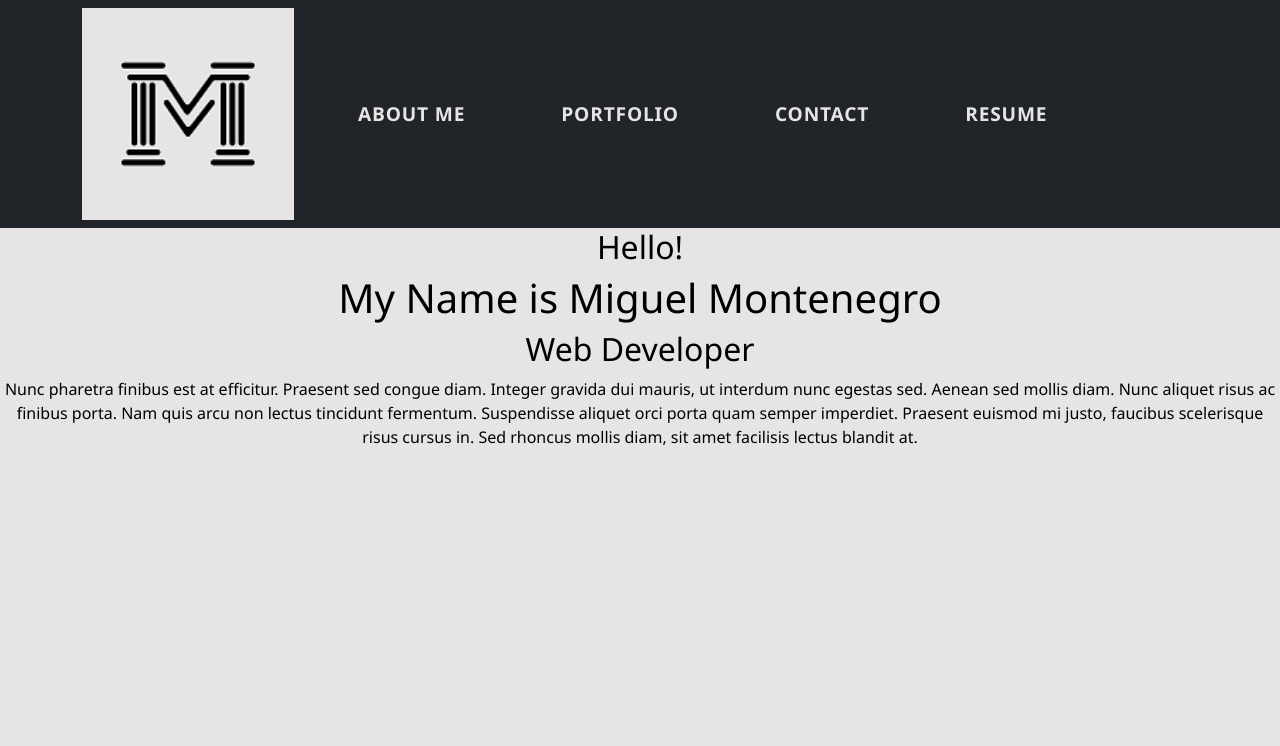
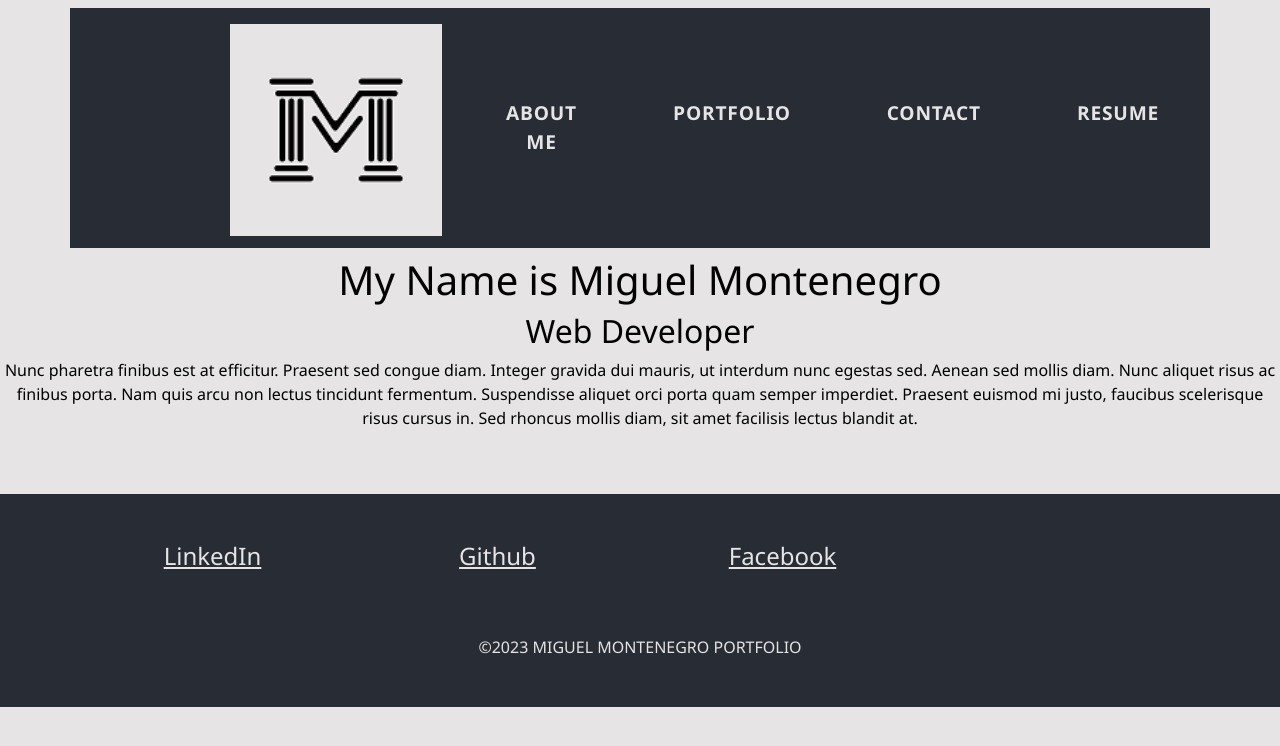
Before and after one commit to Darkunitx/miggs-react-portfolio, a React (Create React App) app: page / in a window 1280 px wide. Shown: the top 746 px of the page. Built offline with nearby package versions, Linux system fonts and the light colour scheme.

Commit message:
finished footer

```diff
--- a/package.json
+++ b/package.json
@@ -4,6 +4,9 @@
   "version": "0.1.0",
   "private": true,
   "dependencies": {
+    "@fortawesome/fontawesome-svg-core": "^6.3.0",
+    "@fortawesome/free-solid-svg-icons": "^6.3.0",
+    "@fortawesome/react-fontawesome": "^0.2.0",
     "@testing-library/jest-dom": "^5.16.4",
     "@testing-library/react": "^11.1.0",
     "@testing-library/user-event": "^13.5.0",
@@ -13,6 +16,7 @@
     "react-bootstrap": "^2.7.2",
     "react-dom": "^17.0.2",
     "react-scripts": "5.0.1",
+    "styled-components": "^5.3.9",
     "web-vitals": "^2.1.4"
   },
   "scripts": {
--- a/public/index.html
+++ b/public/index.html
@@ -39,5 +39,8 @@
       To begin the development, run `npm start` or `yarn start`.
       To create a production bundle, use `npm run build` or `yarn build`.
     -->
+    <script src="https://code.jquery.com/jquery-3.2.1.slim.min.js" integrity="sha384-KJ3o2DKtIkvYIK3UENzmM7KCkRr/rE9/Qpg6aAZGJwFDMVNA/GpGFF93hXpG5KkN" crossorigin="anonymous"></script>
+    <script src="https://cdn.jsdelivr.net/npm/popper.js@1.12.9/dist/umd/popper.min.js" integrity="sha384-ApNbgh9B+Y1QKtv3Rn7W3mgPxhU9K/ScQsAP7hUibX39j7fakFPskvXusvfa0b4Q" crossorigin="anonymous"></script>
+    <script src="https://cdn.jsdelivr.net/npm/bootstrap@4.0.0/dist/js/bootstrap.min.js" integrity="sha384-JZR6Spejh4U02d8jOt6vLEHfe/JQGiRRSQQxSfFWpi1MquVdAyjUar5+76PVCmYl" crossorigin="anonymous"></script>
   </body>
 </html>
--- a/src/App.css
+++ b/src/App.css
@@ -1,3 +1,13 @@
+:root {
+  --primary-color: #e6e4e4;
+  --secondary-color: #282c34;
+  --tertiary-color: #61dafb;
+  --quaternary-color: #2f94ad;
+  --fifth-color: #2517f0;
+  --sixth-color: #000000;
+  --seventh-color: #098b1f;
+}
+
 body {
   font-weight: 400;
   overflow-x: hidden;
@@ -5,13 +15,6 @@ body {
   background-color: #e6e4e4 !important;
   color: #000000 !important;
   font-family: 'Segoe UI', Tahoma, Geneva, Verdana, sans-serif!important;
-}
-
-:root {
-  --primary-color: #e6e4e4;
-  --secondary-color: #282c34;
-  --tertiary-color: #61dafb;
-  --quaternary-color: #000000;
 }
 
 .App {
@@ -37,13 +40,16 @@ nav ul li {
   margin-left: 1rem;
   margin-right: 1rem;
   color: var(--primary-color) !important;
+}
 
+.navbar-nav > li > a:hover {
+  color: var(--quaternary-color) !important;
 }
 
 .navbar-brand {
   max-width: 13.25rem;
   padding: 0 !important;
-  height: auto;
+  height: 13rem !important;
 }
 
 .logo {
--- a/src/App.js
+++ b/src/App.js
@@ -1,11 +1,16 @@
+import React from 'react';
 import './App.css';
 import 'bootstrap/dist/css/bootstrap.min.css';
 import PortfolioContainer from './components/PortfolioContainer';
+import Footer from './components/Footer';
 
 function App() {
   return (
     <div className="App">
       <PortfolioContainer/>
+      <br/>
+      <br/>
+      <Footer/>
     </div>
   );
 }
--- a/src/components/NavTabs.js
+++ b/src/components/NavTabs.js
@@ -1,13 +1,16 @@
 import React from 'react';
 import logo from '../assets/images/m tree logo.png';
+import { FontAwesomeIcon } from '@fortawesome/react-fontawesome';
+import { faBars } from '@fortawesome/free-solid-svg-icons';
+import styled from "styled-components";
 
 function NavTabs({ currentPage, handlePageChange }) {
   return (
-    <nav className="navbar navbar-expand-lg navbar-light bg-dark">
+    <NavContainer className="navbar navbar-expand-lg navbar-light">
       <div className="container">
         <a className="navbar-brand" href="#"><img className="logo" src={logo} alt="logo..." /></a>
         <button className="navbar-toggler" type="button" data-toggle="collapse" data-target="#navbarSupportedContent" aria-controls="navbarSupportedContent" aria-expanded="false" aria-label="Toggle navigation">
-          <span className="navbar-toggler-icon"></span>
+          <FontAwesomeIcon icon={faBars} style={{ color: '#fff' }} />
         </button>
 
         <div className="collapse navbar-collapse" id="navbarSupportedContent">
@@ -47,8 +50,18 @@ function NavTabs({ currentPage, handlePageChange }) {
           </ul>
         </div>
       </div>
-    </nav>
+    </NavContainer>
   );
 }
 
 export default NavTabs;
+
+const NavContainer = styled.nav`
+  .container {
+  background: var(--secondary-color);
+  padding-left: 10rem;
+  padding-right: 10rem;
+  padding-bottom: 1rem;
+  padding-top: 1rem;
+  }
+`;
--- a/src/components/footer.js
+++ b/src/components/footer.js
@@ -1,3 +1,77 @@
-{/* <a href="https://www.freepik.com/free-vector/branding-identity-corporate-vector-logo-m-design_23214895.htm#query=letter%20m%20logo&position=1&from_view=keyword&track=ais">Image by Rochak Shukla</a> on Freepik
+import React from "react";
+import styled from "styled-components";
 
-LOGO TO BE PASTED IN THE FOOTER */}
+function Footer() {
+    return (
+        <FooterContainer className="main-footer">
+            <div className="footer-middle">
+                <div className="container">
+                    <div className="row">
+                        {/* Column 1 */}
+                        <div className="col-md-3 col-sm-6">
+                            <h4 className="footer-linkedin"> <a href="https://www.facebook.com/AmazingGoku">LinkedIn</a></h4>
+                            <ul className="list-unstyled">
+                            </ul>
+                        </div>
+                        {/* Column 2 */}
+                        <div className="col-md-3 col-sm-6">
+                            <h4 className="footer-github"> <a href="https://www.linkedin.com/in/miguel-montenegro-663113197/">Github</a></h4>
+                            <ul className="list-unstyled">
+                            </ul>
+                        </div>
+                        {/* Column 3 */}
+                        <div className="col-md-3 col-sm-6">
+                            <h4 className="footer-facebook"><a href="https://www.facebook.com/AmazingGoku">Facebook</a></h4>
+                            <ul className="list-unstyled">
+                            </ul>
+                        </div>
+                    </div>
+                    <div className="footer-bottom">
+                        <p className="text-xs-center">
+                            &copy;{new Date().getFullYear()} MIGUEL MONTENEGRO PORTFOLIO
+                        </p>
+                    </div>
+                </div>
+            </div>
+        </FooterContainer>
+    );
+}
+
+export default Footer;
+
+const FooterContainer = styled.footer`
+    .footer-middle {
+        background: var(--secondary-color);
+        padding-top: 3rem;
+        color: var(--primary-color);
+    }
+
+    .footer-bottom {
+        padding-top: 3rem;
+        padding-bottom: 2rem;
+    }
+
+    .footer-facebook a{
+        color: var(--primary-color);
+    }
+
+    .footer-facebook a:hover {
+        color: var(--tertiary-color);
+    }
+
+    .footer-linkedin a{
+        color: var(--primary-color);
+    }
+
+    .footer-linkedin a:hover {
+        color: var(--seventh-color);
+    }
+
+    .footer-github a{
+        color: var(--primary-color);
+    }
+
+    .footer-github a:hover {
+        color: var(--sixth-color);
+    }
+        `;
--- a/src/components/pages/About.js
+++ b/src/components/pages/About.js
@@ -3,7 +3,6 @@ import React from 'react';
 export default function About() {
   return (
     <div>
-      <h2>Hello!</h2>
       <h1>My Name is Miguel Montenegro</h1>
       <h2>Web Developer</h2>
       <p>
```
Also changed, not shown: 1 other file (tests, documents, lock files or other folders).
